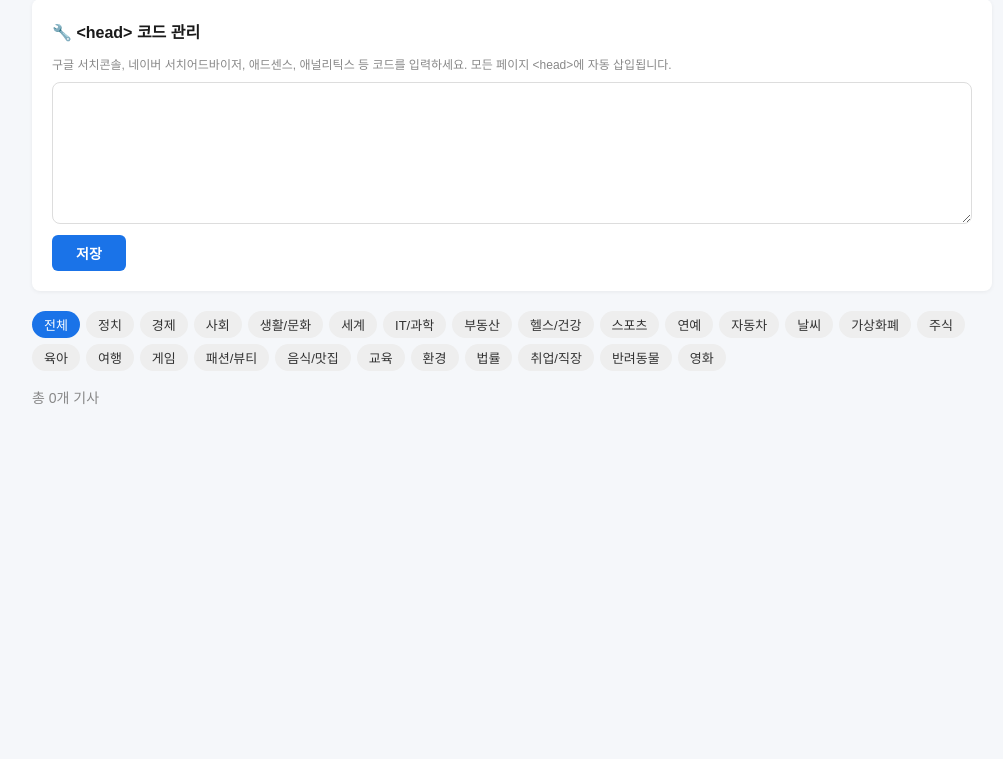
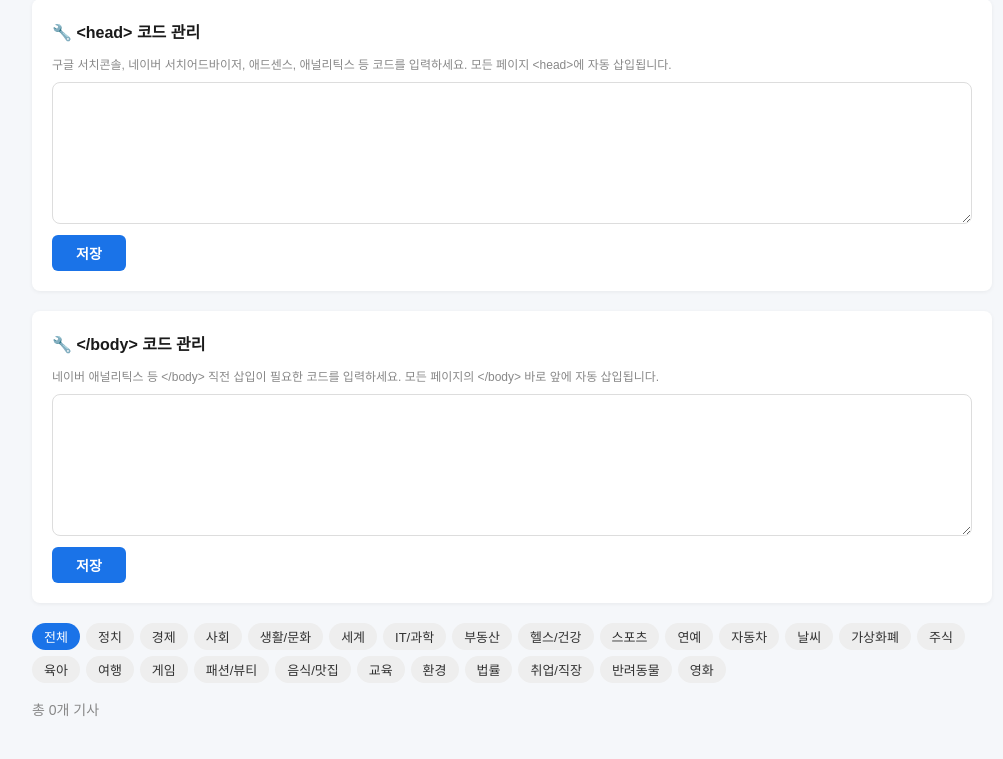
Before and after one commit to hkno3/commu, a PHP site: page /admin_rudwnQkd1/index.php in a window 1280 px wide. Shown: the part 117-876 px from the top of the page, without its empty margins (128-1131 px from the left). Before the commit the page ends 521 px from the top, so only its background shows below. Run offline with PHP 8.4, Linux system fonts and the light colour scheme; the visitor is signed in with stand-in values (Sample User, id 1).

Commit message:
</body> 직전 코드 삽입 기능 추가 (네이버 애널리틱스 등)
관리자 페이지에 <head> 코드와 별도로 </body> 직전 삽입용 코드 입력란을 추가.
data/body_codes.txt에 저장되며 모든 페이지(index/category/article)의 </body> 바로 앞에 출력됨.

https://claude.ai/code/session_01Mqo8rHBcyZJ92x8WJEKnQT

```diff
--- a/admin_rudwnQkd1/index.php
+++ b/admin_rudwnQkd1/index.php
@@ -29,6 +29,14 @@ if ($_SERVER['REQUEST_METHOD'] === 'POST' && isset($_POST['head_codes']) && ($_S
     $head_saved = true;
 }
 $head_codes = file_exists($head_codes_file) ? file_get_contents($head_codes_file) : '';
+
+// ── BODY 코드 저장 (</body> 직전 삽입) ──
+$body_codes_file = DATA_DIR . '/body_codes.txt';
+if ($_SERVER['REQUEST_METHOD'] === 'POST' && isset($_POST['body_codes']) && ($_SESSION['admin_auth'] ?? false)) {
+    file_put_contents($body_codes_file, $_POST['body_codes']);
+    $body_saved = true;
+}
+$body_codes = file_exists($body_codes_file) ? file_get_contents($body_codes_file) : '';
 
 // ── 기사 수정 ──
 if ($_SERVER['REQUEST_METHOD'] === 'POST' && isset($_POST['edit_id']) && ($_SESSION['admin_auth'] ?? false)) {
@@ -271,6 +279,19 @@ h1 { font-size: 22px; margin-bottom: 24px; color: #1a73e8; }
     </form>
   </div>
 
+  <!-- BODY 코드 관리 -->
+  <div style="background:#fff; border-radius:8px; padding:20px; margin-bottom:20px; box-shadow:0 1px 4px rgba(0,0,0,0.06);">
+    <h2 style="font-size:16px; margin-bottom:12px;">🔧 &lt;/body&gt; 코드 관리</h2>
+    <p style="font-size:12px; color:#888; margin-bottom:10px;">네이버 애널리틱스 등 &lt;/body&gt; 직전 삽입이 필요한 코드를 입력하세요. 모든 페이지의 &lt;/body&gt; 바로 앞에 자동 삽입됩니다.</p>
+    <?php if (isset($body_saved)): ?>
+      <div class="notice">✅ 저장되었습니다.</div>
+    <?php endif; ?>
+    <form method="POST">
+      <textarea name="body_codes" rows="8" style="width:100%; padding:10px; border:1px solid #ddd; border-radius:8px; font-family:monospace; font-size:13px; resize:vertical;"><?= htmlspecialchars($body_codes) ?></textarea>
+      <button type="submit" style="margin-top:8px; padding:8px 24px; background:#1a73e8; color:#fff; border:none; border-radius:6px; font-size:14px; font-weight:600; cursor:pointer;">저장</button>
+    </form>
+  </div>
+
   <!-- 카테고리 탭 -->
   <div style="display:flex; flex-wrap:wrap; gap:6px; margin-bottom:16px;">
     <?php foreach (array_merge(['전체'], $all_cats) as $cat): ?>
--- a/article.php
+++ b/article.php
@@ -484,5 +484,6 @@ try {
     }
   });
 </script>
+<?php include __DIR__ . '/includes/body_codes.php'; ?>
 </body>
 </html>
--- a/category.php
+++ b/category.php
@@ -121,5 +121,6 @@ $page_title = $cat_info ? $cat_info['label'] . ' 뉴스 - ' . SITE_NAME : SITE_N
     loadArticles(true);
   });
 </script>
+<?php include __DIR__ . '/includes/body_codes.php'; ?>
 </body>
 </html>
--- /dev/null
+++ b/includes/body_codes.php
@@ -0,0 +1,5 @@
+<?php
+$_body_codes_file = defined('DATA_DIR') ? DATA_DIR . '/body_codes.txt' : __DIR__ . '/../data/body_codes.txt';
+if (file_exists($_body_codes_file)) {
+    echo file_get_contents($_body_codes_file);
+}
--- a/index.php
+++ b/index.php
@@ -161,5 +161,6 @@ $initial_cat = $CAT_SLUG_MAP[$cat_param] ?? ($cat_param ?: 'all');
     <div class="footer-copy">Copyright © 2026 newscommu.com. All rights reserved.</div>
   </div>
 </footer>
+<?php include __DIR__ . '/includes/body_codes.php'; ?>
 </body>
 </html>
```
